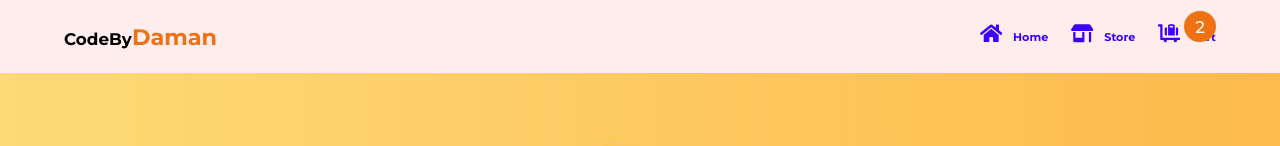
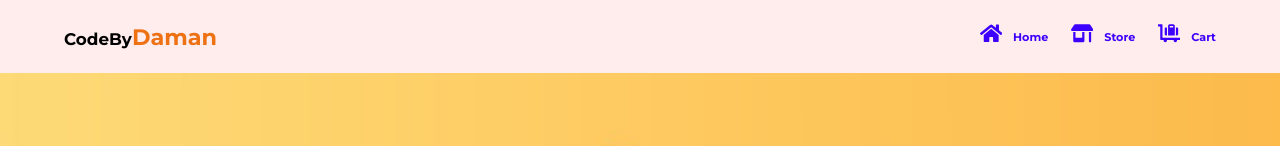
Before and after one commit to DamanSubedi/ecommerce-project, a React (Create React App) app: page / in a window 1280 px wide. Shown: the top 146 px of the page. Built offline with nearby package versions, Linux system fonts and the light colour scheme.

Commit message:
adding cart tem count

```diff
--- a/src/component/NavBar.js
+++ b/src/component/NavBar.js
@@ -6,15 +6,18 @@ import data from '../data'
 import { FaHome, FaStoreAlt, FaLuggageCart } from "react-icons/fa"
 import { Link } from "react-router-dom";
 
-
+import { StoreContext } from "./context";
 
 
 
 
 
 export default class NavBar extends Component {
+    static contextType = StoreContext
+    render() {
 
-    render() {
+        const {cartTotalAmt, cartItems} = this.context
+        const {totalCount} = cartTotalAmt
 
         return (
             <>
@@ -33,7 +36,7 @@ export default class NavBar extends Component {
                                 <i> <FaStoreAlt /> </i><span>store</span>
                             </Link>
                             <Link to='/cart'>
-                                <div className="cart_item_count">2</div>
+                                {cartItems.length >  0 ? (<div className="cart_item_count">{totalCount}</div> ) : null}
                                 <i>
                                     <FaLuggageCart />
                                 </i><span>cart</span>
--- a/src/component/cart/Cart.js
+++ b/src/component/cart/Cart.js
@@ -24,7 +24,6 @@ export default function Cart() {
         )
     }
 
-    // console.log(cartItems)
     return (
         <section className="cart">
             <h2>Your Cart</h2>
--- a/src/component/cart/CartTotal.js
+++ b/src/component/cart/CartTotal.js
@@ -7,7 +7,6 @@ export default function () {
     const context = useContext(StoreContext)
     const { cartTotalAmt, clearCart } = context
     const { cartTotal, cartTax, totalAmt } = cartTotalAmt
-    // const {cartTotal, cartTax} = cartTotalAmt
     return (
         <section className="cart_total">
 
--- a/src/component/context.js
+++ b/src/component/context.js
@@ -15,7 +15,7 @@ class StoreProvider extends Component {
         detailProduct: [],
         openModal: false,
         cartItems: [],
-        cartTotalAmt: { cartTotal: 0, cartTax: 0, totalAmt:0}
+        cartTotalAmt: { cartTotal: 0, cartTax: 0, totalAmt:0, totalCount:0}
 
     }
 
@@ -135,7 +135,6 @@ class StoreProvider extends Component {
                 cartItems: [...this.state.cartItems]
             }, () => this.cartTotal())
         }
-
     }
 
     //removing item from cart list
@@ -143,15 +142,12 @@ class StoreProvider extends Component {
     removeItem = (id) => {
         let selectedItem = this.state.cartItems.find((item) => item.id === id)
         selectedItem.inCart = false
+        let cartItems = this.state.cartItems.filter(item => item.id !== id)
+        // selectedItem.count = 0
 
-        let cartItems = this.state.cartItems.filter(item => item.id !== id)
         this.setState({
             cartItems: cartItems,
-        }, () => { console.log(this.state.cartItems) })
-
-        console.log(cartItems);
-
-
+        }, () => this.cartTotal())
     }
 
     // closing modal
@@ -165,10 +161,15 @@ class StoreProvider extends Component {
 
     cartTotal = () => {
         let itemTotal = this.state.cartItems.map(item => item.total)
-        // this.setState({
-        //     cartTotal : {...this.state.cartTotal, tempItems}
-        // }, () => console.log(this.state.cartTotal))
         let tax = this.state.cartItems.map(item => item.tax)
+        let count = this.state.cartItems.map(item => item.count)
+
+
+        let totalCount = 0
+        count.forEach(c =>{
+            totalCount += c
+        })
+
 
         let cartTotal = 0;
         itemTotal.forEach(i => {
@@ -181,8 +182,8 @@ class StoreProvider extends Component {
         let totalAmt = cartTax + cartTotal
 
         this.setState({
-            cartTotalAmt: { cartTotal, cartTax, totalAmt }
-        }, () => console.log(this.state.cartTotalAmt))
+            cartTotalAmt: { cartTotal, cartTax, totalAmt, totalCount }
+        })
     }
 
 
@@ -190,6 +191,7 @@ class StoreProvider extends Component {
         this.state.cartItems.map(item => item.inCart = false)
         this.setState({
             cartItems: [],
+            cartTotalAmt : {...this.state.cartTotalAmt, totalCount:0}
         })
     }
 
--- a/src/index.css
+++ b/src/index.css
@@ -175,17 +175,20 @@ input {
 .link_container a:hover {
   color: var(--logo-color);
 }
-.link_container a:nth-of-type(3){
+
+.link_container a:nth-of-type(3) {
   position: relative;
 }
 
-.cart_item_count{
+.cart_item_count {
   position: absolute;
-right: 0;
+  height: 2rem;
+  width: 2rem;
+  left: -1rem;
   top: -1rem;
   background: var(--logo-color);
   text-align: center;
-padding: .5rem 1rem;
+  padding: 0;
   border-radius: 50%;
   color: var(--background-light);
 }
```
Lines whose indentation alone changed are shown as unchanged.
